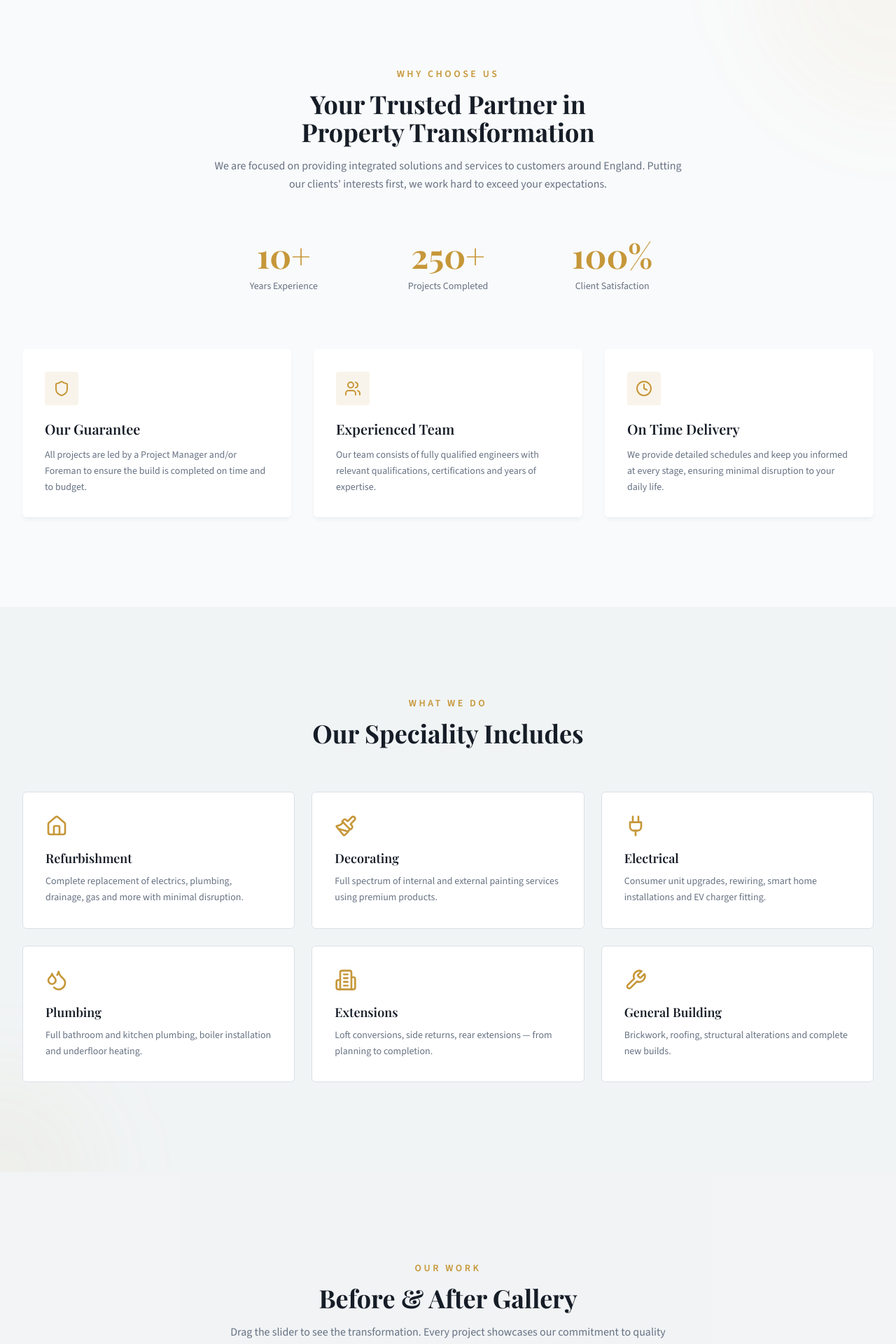
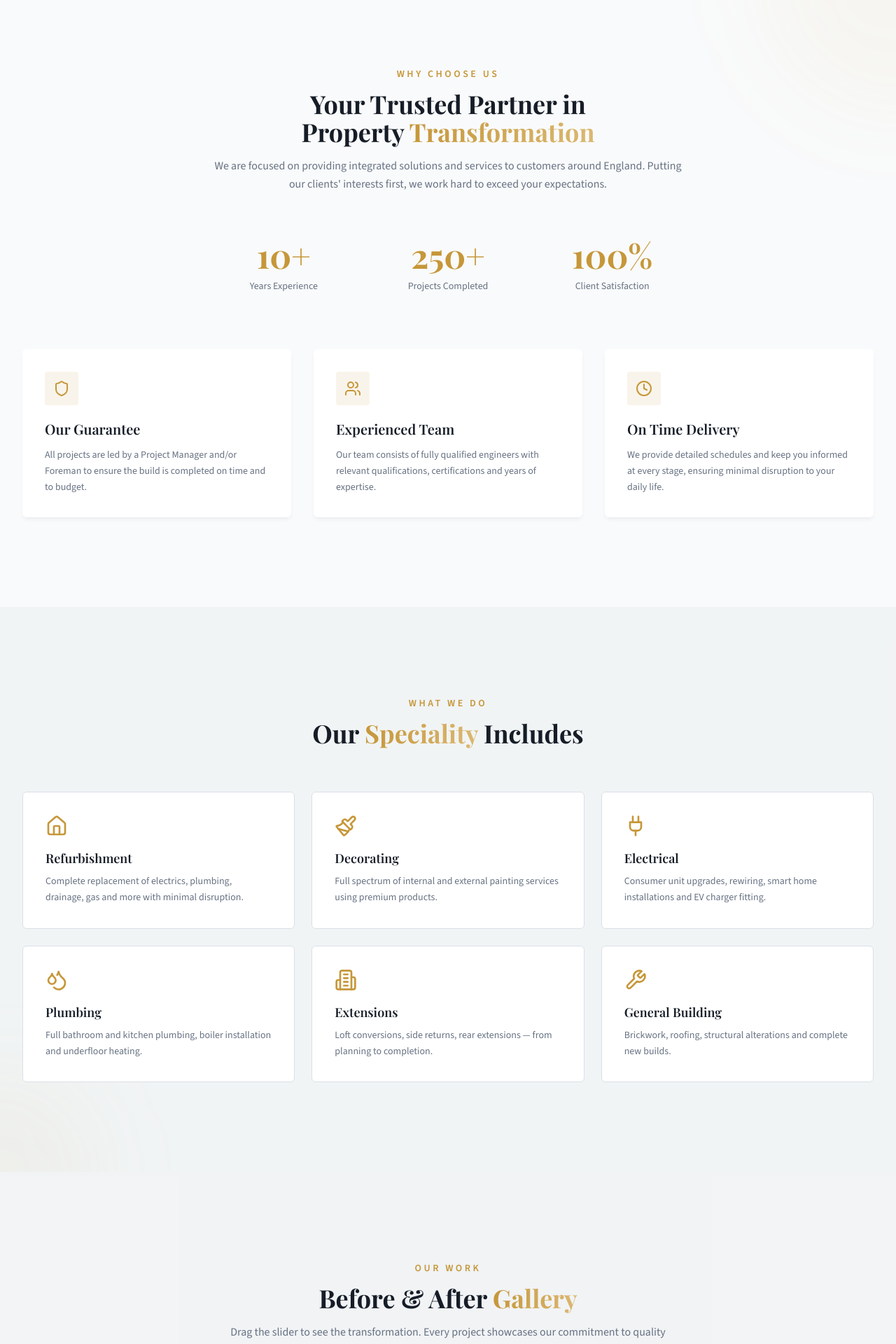
Before and after one commit to Brunodare-coder/polish-web-pal, a React (Vite) app: page / in a window 1280 px wide. Shown: the part 860-2780 px from the top of the page at 70% size. Built offline with nearby package versions, Linux system fonts and the light colour scheme; no server answers.

Commit message:
Gradientedos títulos adicionais
Co-authored-by: Brunodare-coder <122196960+Brunodare-coder@users.noreply.github.com>

```diff
--- a/src/components/AboutSection.tsx
+++ b/src/components/AboutSection.tsx
@@ -45,7 +45,7 @@ export default function AboutSection() {
         <div className="text-center max-w-2xl mx-auto mb-16 scroll-reveal">
           <p className="font-body text-sm tracking-[0.25em] uppercase text-secondary font-semibold mb-3">Why Choose Us</p>
           <h2 className="font-display text-3xl md:text-4xl font-bold text-foreground leading-tight text-balance">
-            Your Trusted Partner in Property Transformation
+            Your Trusted Partner in Property <span className="bg-gradient-to-r from-secondary via-gold-light to-secondary bg-[length:200%_auto] animate-shimmer bg-clip-text text-transparent">Transformation</span>
           </h2>
           <p className="mt-4 font-body text-muted-foreground leading-relaxed">
             We are focused on providing integrated solutions and services to customers around England. Putting our clients' interests first, we work hard to exceed your expectations.
--- a/src/components/GallerySection.tsx
+++ b/src/components/GallerySection.tsx
@@ -93,7 +93,7 @@ export default function GallerySection() {
         <div className="text-center max-w-2xl mx-auto mb-16 scroll-reveal">
           <p className="font-body text-sm tracking-[0.25em] uppercase text-secondary font-semibold mb-3">Our Work</p>
           <h2 className="font-display text-3xl md:text-4xl font-bold text-foreground leading-tight text-balance">
-            Before & After Gallery
+            Before & After <span className="bg-gradient-to-r from-secondary via-gold-light to-secondary bg-[length:200%_auto] animate-shimmer bg-clip-text text-transparent">Gallery</span>
           </h2>
           <p className="mt-4 font-body text-muted-foreground leading-relaxed">
             Drag the slider to see the transformation. Every project showcases our commitment to quality craftsmanship.
--- a/src/components/ServicesSection.tsx
+++ b/src/components/ServicesSection.tsx
@@ -19,7 +19,7 @@ export default function ServicesSection() {
         <div className="text-center max-w-2xl mx-auto mb-16 scroll-reveal">
           <p className="font-body text-sm tracking-[0.25em] uppercase text-secondary font-semibold mb-3">What We Do</p>
           <h2 className="font-display text-3xl md:text-4xl font-bold text-foreground leading-tight text-balance">
-            Our Speciality Includes
+            Our <span className="bg-gradient-to-r from-secondary via-gold-light to-secondary bg-[length:200%_auto] animate-shimmer bg-clip-text text-transparent">Speciality</span> Includes
           </h2>
         </div>
 
```
